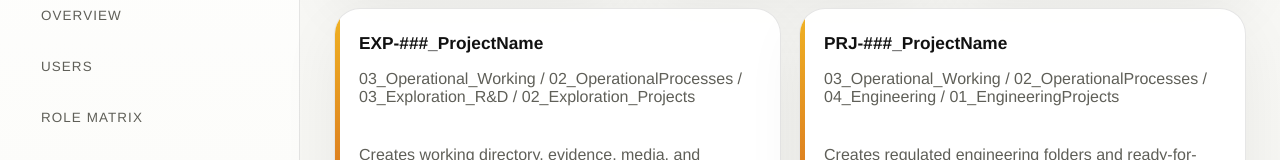
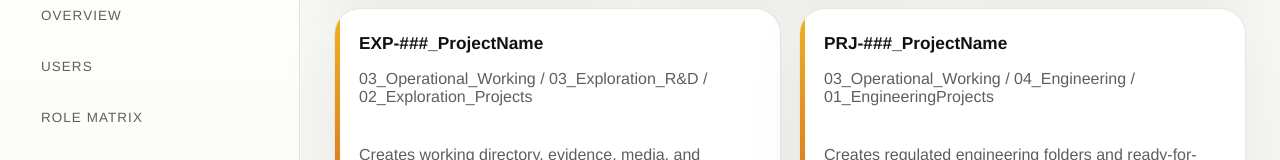
Before and after one commit to rcc015/13_DriveAccessControlGG, a Next.js app: page /templates in a window 1280 px wide. Shown: the part 380-540 px from the top of the page. Built offline with nearby package versions, Linux system fonts and the light colour scheme; no server answers.

Commit message:
Align template base paths with Drive

```diff
--- a/app/(dashboard)/templates/page.tsx
+++ b/app/(dashboard)/templates/page.tsx
@@ -7,15 +7,13 @@ const templates = [
   {
     kind: "EXPLORATION" as const,
     name: "EXP-###_ProjectName",
-    basePath:
-      "03_Operational_Working / 02_OperationalProcesses / 03_Exploration_R&D / 02_Exploration_Projects",
+    basePath: "03_Operational_Working / 03_Exploration_R&D / 02_Exploration_Projects",
     details: "Creates working directory, evidence, media, and engineering handoff structure."
   },
   {
     kind: "ENGINEERING" as const,
     name: "PRJ-###_ProjectName",
-    basePath:
-      "03_Operational_Working / 02_OperationalProcesses / 04_Engineering / 01_EngineeringProjects",
+    basePath: "03_Operational_Working / 04_Engineering / 01_EngineeringProjects",
     details: "Creates regulated engineering folders and ready-for-handoff branch."
   }
 ];
```
Also changed, not shown: 1 other file (tests, documents, lock files or other folders).
